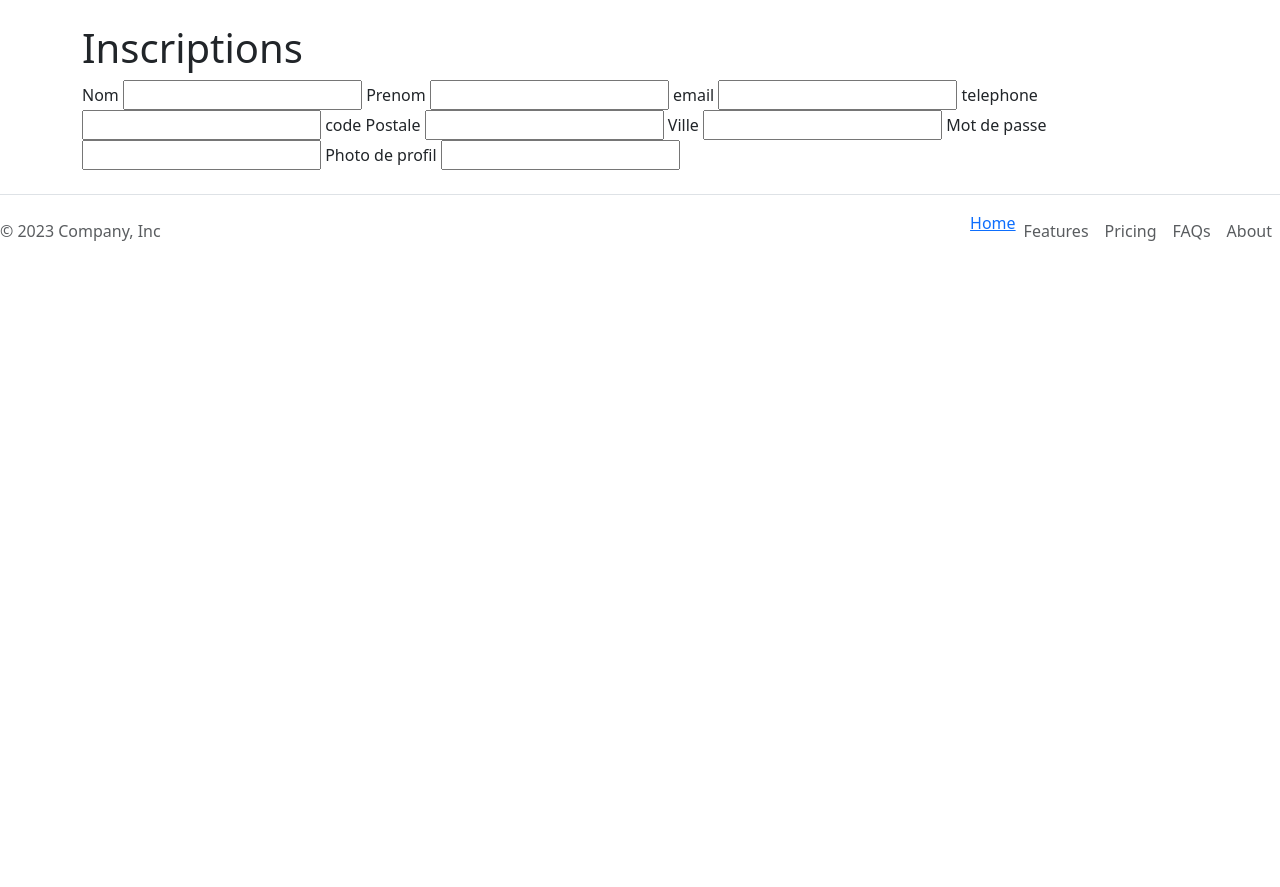
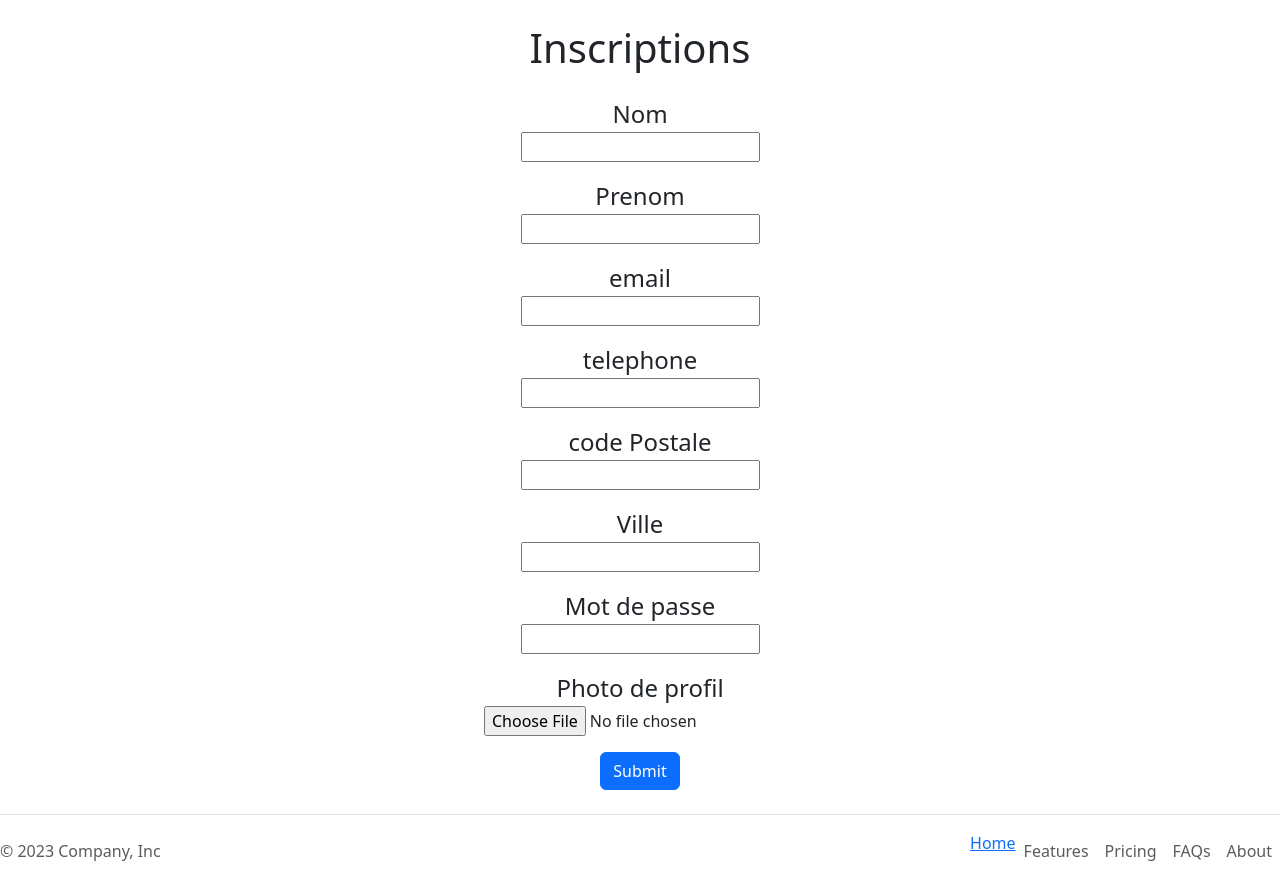
Before and after one commit to KiddMiguel/AlphaWave, a PHP site: page /index.php?page=inscription in a window 1280 px wide. Shown: the part 73-960 px from the top of the page. Before the commit the page ends 314 px from the top, so only its background shows below. Run offline with PHP 8.4, Linux system fonts and the light colour scheme.

Commit message:
inscriptions html

```diff
--- a/index.php
+++ b/index.php
@@ -10,7 +10,7 @@
     <title>AlphaWave</title>
 </head>
 
-<body style="height:100vh">
+<body style="height:100vh"></body>
 
     <?php require_once 'views/includes/header.php';
 
--- a/views/inscription.php
+++ b/views/inscription.php
@@ -1,25 +1,50 @@
 
 
-<div class="container centered">
-<h1>Inscriptions</h1>
+<div class="text-center">
+<h1  class="mb-4">Inscriptions</h1>
     <form action="post">
-  <label for="nom">Nom</label>
+
+        <label class="titre" for="nom">Nom</label>
+        <div class="mb-3">
         <input type="text" name="nom">
-  <label for="prenom">Prenom</label>
-  <input type="text" name="prenom">
-  <label for="email">email</label>
-  <input type="email" name="email">
-  <label for="telephone">telephone</label>
+        </div>
+        <label class="titre"for="prenom">Prenom</label>
+        <div class="mb-3">
+        <input  type="text" name="prenom">
+        </div>
+        <label class="titre" for="email">email</label>
+        <div class="mb-3">
+        <input  type="email" name="email">
+        </div>
+        <label class="titre" for="telephone">telephone</label>
+        <div class="mb-3">
         <input type="int" name="telephone">
-  <label for="codePostale">code Postale</label>
+        </div>
+        <label class="titre" for="codePostale">code Postale</label>
+        <div class="mb-3">
         <input type="int" name="codePostale">
-  <label for="ville">Ville</label>
+        </div>
+        <label class="titre" for="ville">Ville</label>
+        <div class="mb-3">
         <input type="text" name="ville">
-  <label for="Mot de passe">Mot de passe</label>
+        </div>
+        <label class="titre" for="Mot de passe">Mot de passe</label>
+        <div class="mb-3">
         <input type="text" name="moDePasse">
-
-  <label for="image">Photo de profil</label>
-  <input type="img">
+        </div>
+        <label class="titre" for="image">Photo de profil</label>
+         <div class="mb-3">
+        <input type="file">
+        </div>
+        <div class="mb-3">
+        <button type="submit" class="btn btn-primary">Submit</button>
+        </div>
     </form>
 
 </div>
+
+<style>
+.titre{
+    font-size:x-large
+}
+</style>
```
Also changed, not shown: views/login.php (added, +10 -0 lines), views/produit.php (+3 -60 lines), public/styles/style.css (line endings or trailing spaces). Lines whose indentation alone changed are shown as unchanged.
